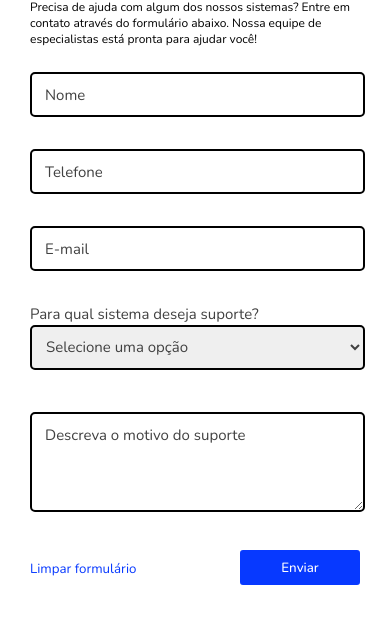
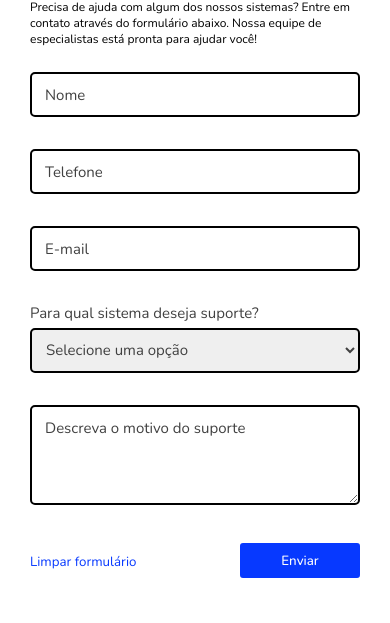
Before and after one commit to guilhermecastelo/formulariosuporte, a plain HTML site: page index.html in a window 390 px wide. Shown: the part 93-716 px from the top of the page. Drawn offline with nearby package versions, Linux system fonts and the light colour scheme.

Commit message:
atualizando layout

```diff
--- a/css/estilos.css
+++ b/css/estilos.css
@@ -18,13 +18,13 @@ body{
 }
 
 section{
-    width: 645px;
+    width: 600px;
 }
 
 /* Título (h1) e subtítulo (h4) da pág */
 
 h1{
-    width: 620px;
+    width: 580px;
     margin: 10px 10px;
     padding: 20px 0 15px 0;
     font-size: 35px;
@@ -33,7 +33,7 @@ h1{
 }
 
 h4{
-    width: 620px;
+    width: 580px;
     padding-bottom: 40px;
     margin-left: 10px;
     font-weight: 400;
@@ -43,7 +43,7 @@ h4{
 
 .campo-animado input, select, textarea{
     width: 100%;
-    height: 100%;
+    height: 45px;
     border: 2px solid #000;
     border-radius: 5px;
     padding: 10px;
@@ -61,19 +61,23 @@ h4{
     color: #414141;
 }
 
-.campo-animado, .slc-sistema{
+.campo-animado{
     position: relative;
     margin: 10px;
 }
 
-.linha1 .campo-animado, .linha2 .campo-animado{
+
+.linha1 .campo-animado{
     display: inline-block;
-    width: 300px;
+    width: 277px;
     height: 45px;
+    position: relative;
 }
 
-.linha2 .campo-animado, .linha2 .slc-sistema, .linha2 .slc-sistema label{
-    width: 624px;
+.linha2 .campo-animado{
+    display: inline-block;
+    width: 580px;
+    height: 45px;
 }
 
 .linha2 .campo-animado input, select{
@@ -82,6 +86,27 @@ h4{
 
 .linha2 select, .linha2 option{
     cursor: pointer;
+}
+
+/* ⚠⚠⚠⚠⚠⚠⚠⚠⚠⚠⚠⚠⚠⚠⚠⚠⚠ ⚠⚠⚠⚠⚠⚠⚠⚠⚠⚠⚠⚠⚠⚠⚠⚠ */
+
+.slc-sistema{
+    position: relative;
+    margin: 10px;
+    display: inline-block;
+    width: 580px;
+    height: 70px;
+}
+
+.slc-sistema label{
+    display: block;
+    height: 25px;
+}
+
+.slc-sistema select, .slc-sistema label{
+    width: 580px;
+    font-size: 15px;
+    color: #414141;
 }
 
 textarea{
@@ -107,11 +132,6 @@ textarea:focus + label, textarea:valid + label{
     padding: 5px;
 }
 
-.slc-sistema select, .slc-sistema label{
-    font-size: 15px;
-    color: #414141;
-}
-
 span{
     display: inline-block;
     text-align: right;
@@ -121,11 +141,11 @@ span{
 }
 
 .linha1 span{
-    width: 300px;
+    width: 277px;
 }
 
 .linha2 span{
-    width: 624px;
+    width: 580px;
 }
 
 input[type="submit"]{
@@ -187,7 +207,7 @@ input[type="reset"]:hover{
         width: 425px;
     }
 
-    .linha2 .campo-animado, .linha2 .slc-sistema, .linha2 .slc-sistema label{
+    .linha2 .campo-animado, .linha2 .slc-sistema, .linha2 .slc-sistema select, .linha2 .slc-sistema label{
         width: 425px;
     }
 
@@ -202,47 +222,42 @@ input[type="reset"]:hover{
     }
 
     h1, h4{
-        width: 335px;
-    }
-
-    h4{
-        font-size: 12px;
+        width: 330px;
     }
 
     .linha1 .campo-animado{
         display: inline-block;
-        width: 335px;
+        width: 330px;
     }
 
-    .linha2 .campo-animado, .linha2 .slc-sistema, .linha2 .slc-sistema label{
-        width: 335px;
+    .linha2 .campo-animado, .linha2 .slc-sistema, .linha2 .slc-sistema select, .linha2 .slc-sistema label{
+        width: 330px;
     }
 
     .linha1 span, .linha2 span{
-        width: 335px;
+        width: 330px;
     }
 }
 
 @media(max-width: 370px){
     section{
-        width: 290px;
-
+        width: 300px;
     }
 
     h1, h4{
-        width: 270px;
+        width: 280px;
     }
 
     .linha1 .campo-animado{
         display: inline-block;
-        width: 270px;
+        width: 280px;
     }
 
-    .linha2 .campo-animado, .linha2 .slc-sistema, .linha2 .slc-sistema label{
-        width: 270px;
+    .linha2 .campo-animado, .linha2 .slc-sistema, .linha2 .slc-sistema select, .linha2 .slc-sistema label{
+        width: 280px;
     }
 
     .linha1 span, .linha2 span{
-        width: 270px;
+        width: 280px;
     }
 }
```
Also changed, not shown: index.html (+8 -1 lines), 1 other file.
